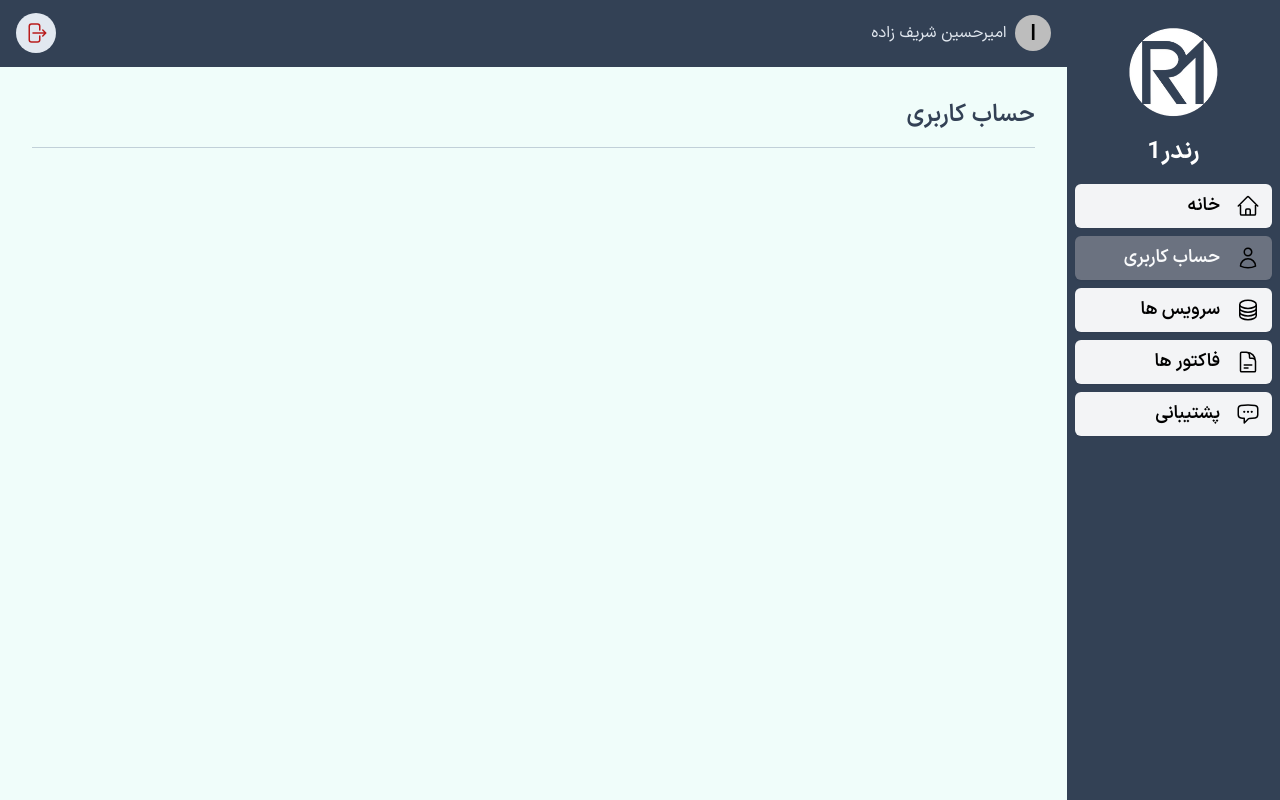
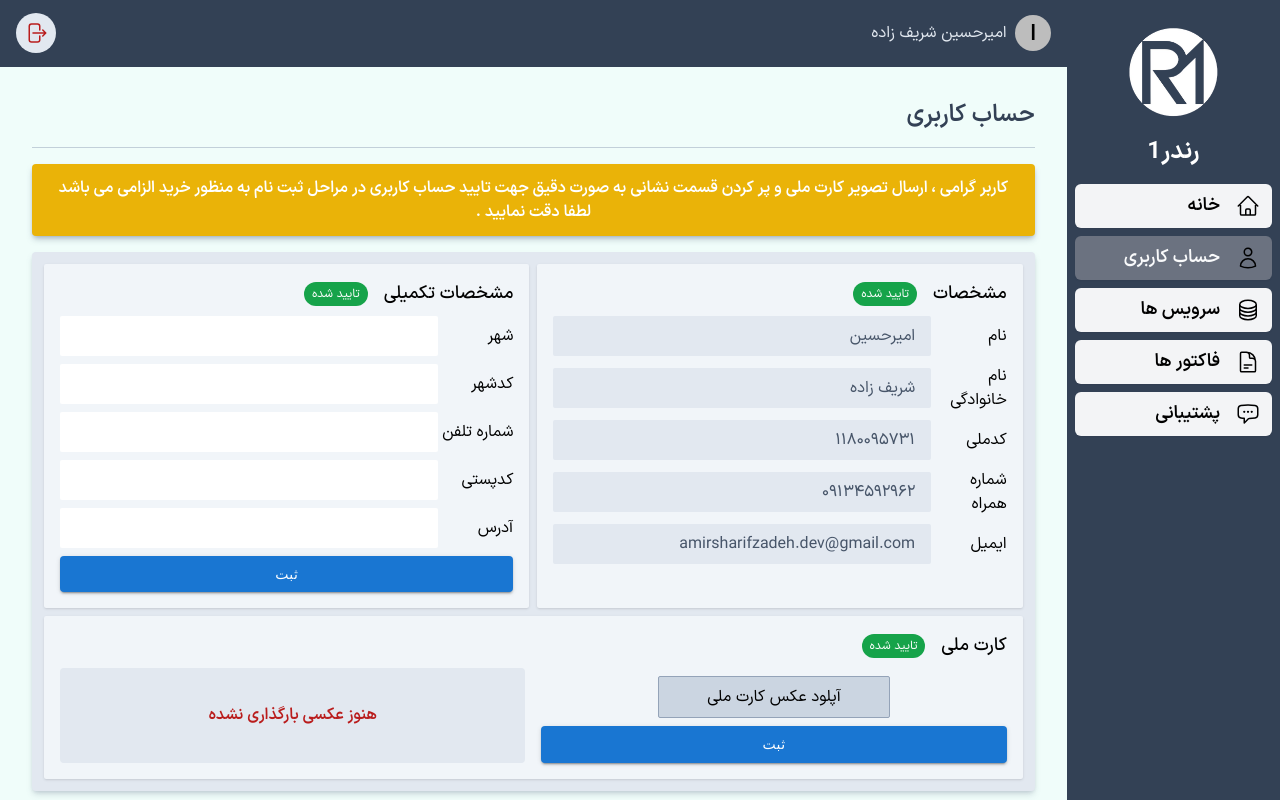
Before and after one commit to Amir-shz/Render1, a Next.js app: page /dashboard/profile in a window 1280 px wide. Built offline with nearby package versions, Linux system fonts and the light colour scheme.

Commit message:
create profile form

```diff
--- a/app/(dashboard)/dashboard/profile/page.js
+++ b/app/(dashboard)/dashboard/profile/page.js
@@ -1,9 +1,20 @@
+import AdditionalSpecifications from "@/app/_components/AdditionalSpecifications";
+import NationalCardSection from "@/app/_components/NationalCardSection";
+import ProfileWarning from "@/app/_components/ProfileWarning";
+import Specifications from "@/app/_components/Specifications";
+
 function Page() {
   return (
     <div>
       <h2 className=" border-b border-slate-400/50 pb-4 text-2xl text-slate-700 font-semibold m-4 ">
         حساب کاربری
       </h2>
+      <ProfileWarning />
+      <div className="bg-slate-200 mx-4 rounded shadow-md shadow-slate-500/25 p-3 grid grid-cols-2 gap-2 max-lg:p-2 max-lg:gap-2 max-lg:grid-cols-1 max-sm:mx-2 ">
+        <Specifications />
+        <AdditionalSpecifications />
+        <NationalCardSection />
+      </div>
     </div>
   );
 }
--- /dev/null
+++ b/app/_components/AdditionalSpecifications.jsx
@@ -0,0 +1,40 @@
+import { Button } from "@mui/material";
+import SpecificationInput from "./SpecificationInput";
+import { handleAdditionalSpec } from "../_lib/actions";
+
+function AdditionalSpecifications() {
+  const isComplete = true;
+
+  return (
+    <form
+      action={handleAdditionalSpec}
+      className="bg-slate-100 rounded-sm p-4 shadow pb-2"
+    >
+      <div className="flex items-center gap-4">
+        <h3 className=" text-lg font-medium">مشخصات تکمیلی</h3>
+        {isComplete && (
+          <p className=" text-xs bg-green-600 text-white px-2 py-1 rounded-full ">
+            تایید شده
+          </p>
+        )}
+      </div>
+      <div className=" my-2 grid grid-cols-[1fr_5fr] items-center gap-y-2">
+        <SpecificationInput label="شهر" type="Text" id="city" />
+        <SpecificationInput label="کدشهر" type="number" id="phoneCode" />
+        <SpecificationInput label="شماره تلفن" type="number" id="phoneNumber" />
+        <SpecificationInput label="کدپستی" type="number" id="postalCode" />
+        <SpecificationInput label="آدرس" type="Text" id="adress" />
+        <Button
+          fullWidth
+          variant="contained"
+          type="submit"
+          className=" font-iranSans col-span-2 mt-2"
+        >
+          ثبت
+        </Button>
+      </div>
+    </form>
+  );
+}
+
+export default AdditionalSpecifications;
--- a/app/_components/MainNavBtn.jsx
+++ b/app/_components/MainNavBtn.jsx
@@ -2,14 +2,10 @@
 
 import Link from "next/link";
 import { usePathname } from "next/navigation";
-import { useEffect } from "react";
 
 function MainNavBtn({ href, icon, children }) {
   const pathName = usePathname();
-  useEffect(() => {
-    console.log(pathName);
-    console.log(href);
-  }, [href, pathName]);
+
   return (
     <Link
       href={href}
--- /dev/null
+++ b/app/_components/NationalCardSection.jsx
@@ -0,0 +1,72 @@
+"use client";
+
+import { Button } from "@mui/material";
+import { handleNationalCard } from "../_lib/actions";
+import { useState } from "react";
+import Image from "next/image";
+
+function NationalCardSection() {
+  const [file, setFile] = useState("");
+  const isComplete = true;
+
+  return (
+    <form
+      action={handleNationalCard}
+      onSubmit={() => setFile("")}
+      className="bg-slate-100 rounded-sm p-4 shadow pb-2 col-span-2 max-lg:col-span-1"
+    >
+      <div className="flex items-center gap-4">
+        <h3 className=" text-lg font-medium">کارت ملی</h3>
+        {isComplete && (
+          <p className=" text-xs bg-green-600 text-white px-2 py-1 rounded-full ">
+            تایید شده
+          </p>
+        )}
+      </div>
+      <div className=" my-2 grid grid-cols-2 gap-4 items-center max-sm:grid-cols-1">
+        <div>
+          <label
+            htmlFor="nationalCardImg"
+            className=" cursor-pointer bg-slate-300 px-4 py-2 my-2 block text-center hover:bg-slate-200 transition-all duration-300 border mx-auto border-slate-400 rounded-sm w-1/2 max-lg:w-2/3"
+          >
+            {file[0] ? file[0]?.name : "آپلود عکس کارت ملی"}
+          </label>
+          <input
+            id="nationalCardImg"
+            name="nationalCardImg"
+            type="file"
+            accept="image/png, image/jpeg"
+            onChange={(e) => setFile(e.target.files)}
+            className="hidden"
+          />
+          <Button
+            fullWidth
+            variant="contained"
+            type="submit"
+            className=" font-iranSans col-span-2 mt-2"
+          >
+            ثبت
+          </Button>
+        </div>
+        <div className=" size-full rounded bg-slate-200 flex justify-center items-center">
+          {file[0] && (
+            <Image
+              src={URL?.createObjectURL(file[0])}
+              alt="nationalCard"
+              width={100}
+              height={100}
+              className=" object-contain size-full"
+            />
+          )}
+          {!file[0] && (
+            <p className=" text-center text-red-700 font-semibold max-sm:py-2">
+              هنوز عکسی بارگذاری نشده
+            </p>
+          )}
+        </div>
+      </div>
+    </form>
+  );
+}
+
+export default NationalCardSection;
--- /dev/null
+++ b/app/_components/ProfileWarning.jsx
@@ -0,0 +1,11 @@
+function ProfileWarning() {
+  return (
+    <p className=" block m-4 bg-yellow-500 text-white py-3 px-6 rounded font-semibold text-center shadow-md shadow-slate-500/40 max-sm:mx-2 max-sm:text-sm ">
+      کاربر گرامی ، ارسال تصویر کارت ملی و پر کردن قسمت نشانی به صورت دقیق جهت
+      تایید حساب کاربری در مراحل ثبت نام به منظور خرید الزامی می باشد لطفا دقت
+      نمایید .
+    </p>
+  );
+}
+
+export default ProfileWarning;
--- /dev/null
+++ b/app/_components/SpecificationInput.jsx
@@ -0,0 +1,19 @@
+function SpecificationInput({ label, type, placeholder = "", id }) {
+  return (
+    <>
+      <label htmlFor={id} className=" max-sm:text-sm">
+        {label}
+      </label>
+      <input
+        name={id}
+        id={id}
+        type={type}
+        placeholder={placeholder}
+        disabled={placeholder}
+        className="py-2 px-4 focus:outline-none focus:border disabled:bg-slate-200 focus:border-slate-400 rounded-sm placeholder:text-slate-600 max-sm:placeholder:text-sm"
+      />
+    </>
+  );
+}
+
+export default SpecificationInput;
--- /dev/null
+++ b/app/_components/Specifications.jsx
@@ -0,0 +1,52 @@
+import SpecificationInput from "./SpecificationInput";
+
+function Specifications() {
+  const isComplete = true;
+
+  return (
+    <div className="bg-slate-100 rounded-sm p-4 shadow pb-2">
+      <div className="flex items-center gap-4">
+        <h3 className=" text-lg font-medium">مشخصات</h3>
+        {isComplete && (
+          <p className=" text-xs bg-green-600 text-white px-2 py-1 rounded-full ">
+            تایید شده
+          </p>
+        )}
+      </div>
+      <div className=" my-2 grid grid-cols-[1fr_5fr] items-center gap-y-2">
+        <SpecificationInput
+          label="نام"
+          type="Text"
+          id="name"
+          placeholder="امیرحسین"
+        />
+        <SpecificationInput
+          label="نام خانوادگی"
+          type="Text"
+          id="lastname"
+          placeholder="شریف زاده"
+        />
+        <SpecificationInput
+          label="کدملی"
+          type="Text"
+          id="nationalCode"
+          placeholder="۱۱۸۰۰۹۵۷۳۱"
+        />
+        <SpecificationInput
+          label="شماره همراه"
+          type="Text"
+          id="mobileNumber"
+          placeholder="۰۹۱۳۴۵۹۲۹۶۲"
+        />
+        <SpecificationInput
+          label="ایمیل"
+          type="Text"
+          id="email"
+          placeholder="amirsharifzadeh.dev@gmail.com"
+        />
+      </div>
+    </div>
+  );
+}
+
+export default Specifications;
--- a/app/_lib/actions.js
+++ b/app/_lib/actions.js
@@ -23,3 +23,11 @@ export async function handleForgetPassword(formData) {
 export async function handleSignUp(formData) {
   console.log(formData);
 }
+
+export async function handleAdditionalSpec(formData) {
+  console.log(formData);
+}
+
+export async function handleNationalCard(formData) {
+  console.log(formData);
+}
```
